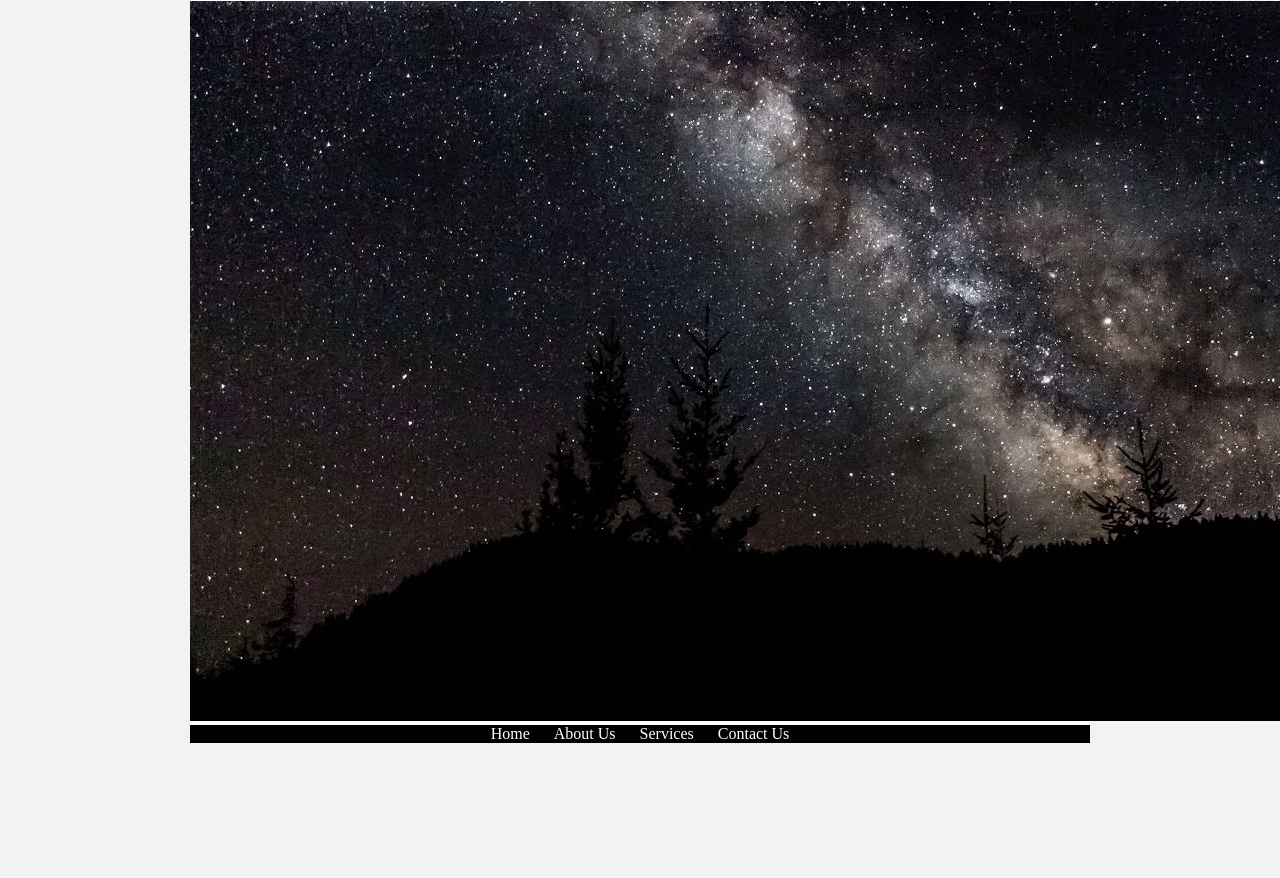
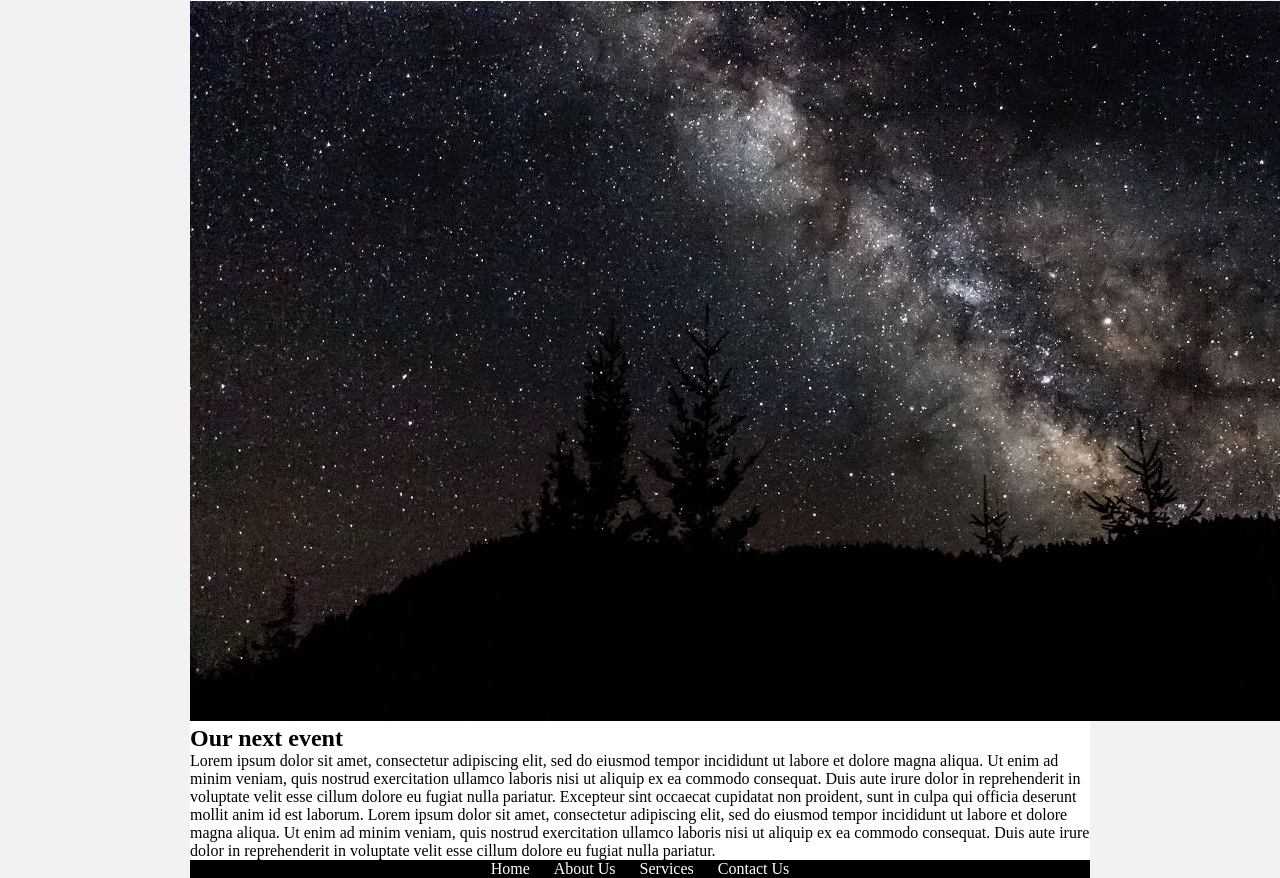
Before and after one commit to NTorres55/assignment8-torres-nehemiah, a plain HTML site: page index.html in a window 1280 px wide. Shown: the part 1684-2562 px from the top of the page. Before the commit the page ends 2427 px from the top, so only its background shows below. Drawn offline with Linux system fonts and the light colour scheme; a script that the page names is missing.

Commit message:
added header and paragraph text for 'final'

```diff
--- a/index.html
+++ b/index.html
@@ -73,6 +73,9 @@
         <section class="home-final">
           <img src="images/universe.jpg" alt="universe" title="universe" />
 
+            <h2>Our next event</h2>
+            <p>Lorem ipsum dolor sit amet, consectetur adipiscing elit, sed do eiusmod tempor incididunt ut labore et dolore magna aliqua. Ut enim ad minim veniam, quis nostrud exercitation ullamco laboris nisi ut aliquip ex ea commodo consequat. Duis aute irure dolor in reprehenderit in voluptate velit esse cillum dolore eu fugiat nulla pariatur. Excepteur sint occaecat cupidatat non proident, sunt in culpa qui officia deserunt mollit anim id est laborum. Lorem ipsum dolor sit amet, consectetur adipiscing elit, sed do eiusmod tempor incididunt ut labore et dolore magna aliqua. Ut enim ad minim veniam, quis nostrud exercitation ullamco laboris nisi ut aliquip ex ea commodo consequat. Duis aute irure dolor in reprehenderit in voluptate velit esse cillum dolore eu fugiat nulla pariatur.</p>
+
         </section>
 
       </main>
```
